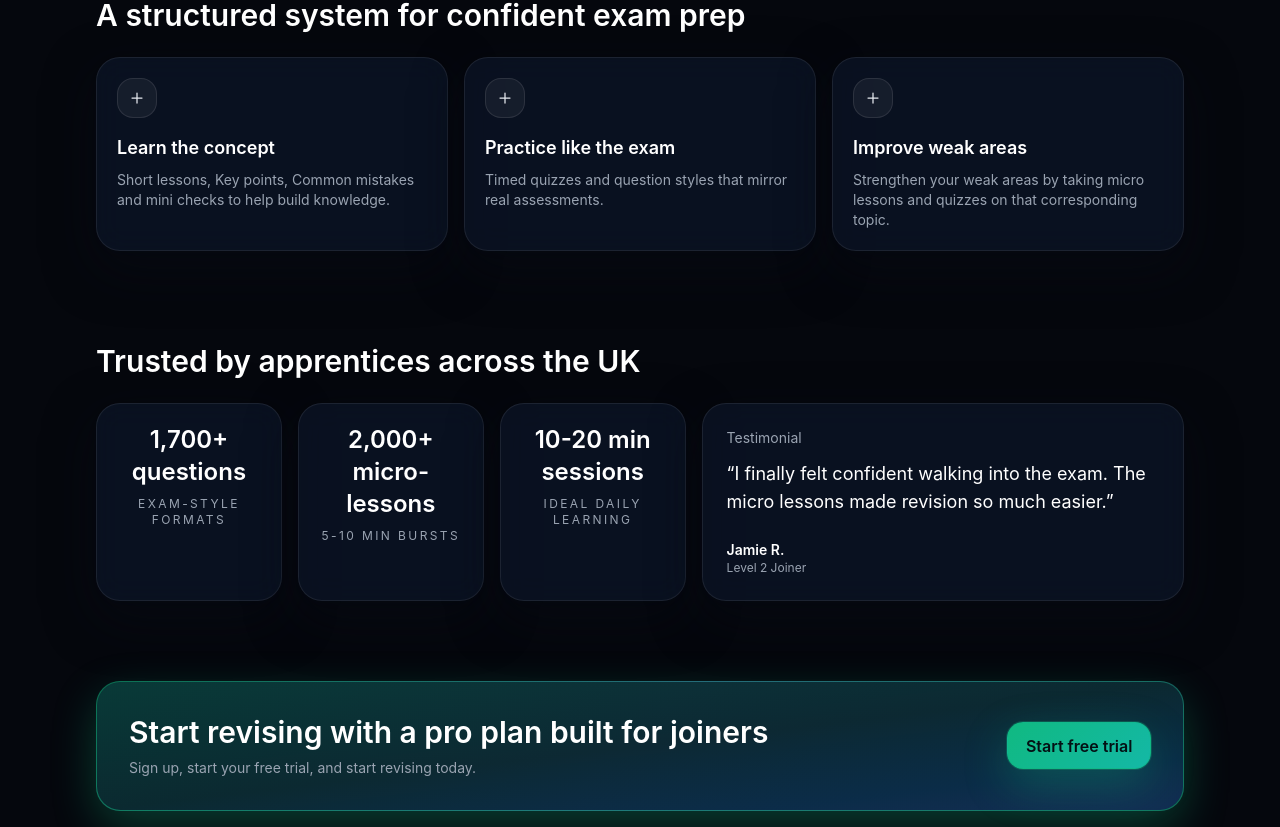
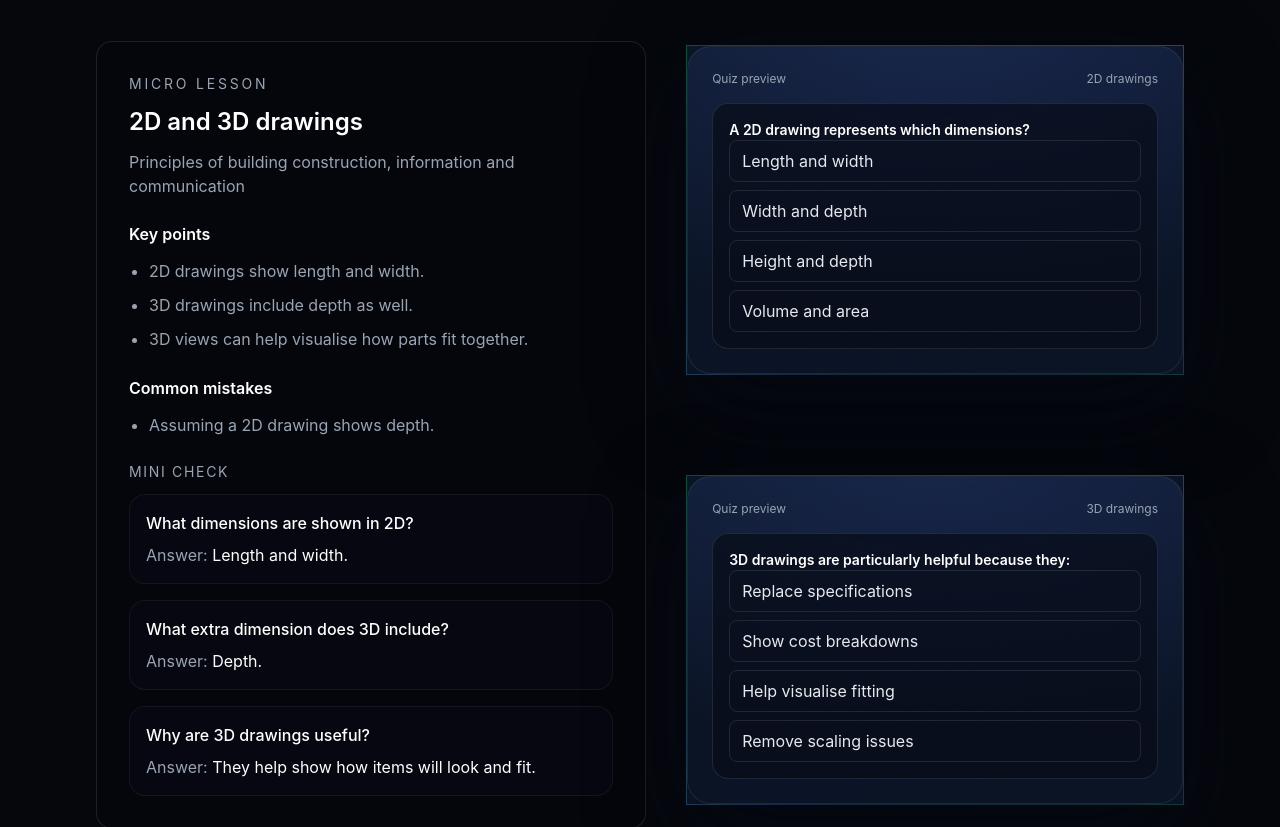
Before and after one commit to Jcooper1901/joinery-theory, a Next.js app: page / in a window 1280 px wide. Shown: the part 714-1541 px from the top of the page. Built offline with nearby package versions, Linux system fonts and the light colour scheme; no server answers.

Commit message:
Adjust homepage hero and equalize lesson/quiz preview heights

```diff
--- a/app/page.tsx
+++ b/app/page.tsx
@@ -2,17 +2,89 @@
 
 import Link from "next/link";
 import Navbar from "@/components/Navbar";
-import { useState } from "react";
+import { useState, useEffect } from "react";
+import { onAuthStateChanged, User } from "firebase/auth";
+import { auth } from "@/lib/firebase";
+import { level1Lessons } from "@/app/micro-lessons/lessons.level1";
 
 export default function Home() {
   const [selected, setSelected] = useState<number | null>(null);
+  const [user, setUser] = useState<User | null>(null);
+  const [authReady, setAuthReady] = useState(false);
+
+  useEffect(() => {
+    const unsub = onAuthStateChanged(auth, (u) => {
+      setUser(u);
+      setAuthReady(true);
+    });
+
+    return () => unsub();
+  }, []);
   const options = [
-    "6–10% moisture content",
-    "12–18% moisture content",
-    "20–24% moisture content",
+    "Length and width",
+    "Width and depth",
+    "Height and depth",
+    "Volume and area",
   ];
   const correctIndex = 0;
   const revealed = selected !== null;
+  const sampleLesson = {
+    id: "types-of-drawings",
+    title: "2D and 3D drawings",
+    topic: "Principles of building construction, information and communication",
+    topicOrder: 1,
+    keywords: ["2D", "3D", "visualisation"],
+    examFocus: [
+      "Recognise the difference between 2D and 3D drawings",
+    ],
+    keyPoints: [
+      "2D drawings show length and width.",
+      "3D drawings include depth as well.",
+      "3D views can help visualise how parts fit together.",
+    ],
+    commonMistakes: [
+      "Assuming a 2D drawing shows depth.",
+    ],
+    miniCheck: [
+      {
+        question: "What dimensions are shown in 2D?",
+        answer: "Length and width.",
+      },
+      {
+        question: "What extra dimension does 3D include?",
+        answer: "Depth.",
+      },
+      {
+        question: "Why are 3D drawings useful?",
+        answer: "They help show how items will look and fit.",
+      },
+    ],
+  };
+
+  const [selected2, setSelected2] = useState<number | null>(null);
+  const options2 = [
+    "Replace specifications",
+    "Show cost breakdowns",
+    "Help visualise fitting",
+    "Remove scaling issues",
+  ];
+  const correctIndex2 = 2;
+  const revealed2 = selected2 !== null;
+  const levels = ["Level 1", "Level 2", "Level 3"];
+  const [levelIndex, setLevelIndex] = useState(0);
+  const [levelVisible, setLevelVisible] = useState(true);
+
+  useEffect(() => {
+    const cycle = setInterval(() => {
+      setLevelVisible(false);
+      setTimeout(() => {
+        setLevelIndex((i) => (i + 1) % levels.length);
+        setLevelVisible(true);
+      }, 500);
+    }, 3000);
+
+    return () => clearInterval(cycle);
+  }, []);
 
   return (
     <div className="relative min-h-screen overflow-hidden bg-[var(--background)] text-[var(--foreground)]">
@@ -24,22 +96,24 @@ export default function Home() {
       <Navbar />
 
       <main className="relative mx-auto flex w-full max-w-6xl flex-col gap-20 px-5 pb-20 pt-32 sm:px-8">
-        <section className="grid items-center gap-10 lg:grid-cols-[1.05fr_0.95fr]">
-          <div className="flex flex-col gap-6">
+        <section className="flex flex-col gap-6">
           <p className="w-fit rounded-full border border-white/10 bg-white/5 px-4 py-1 text-xs uppercase tracking-[0.2em] text-[var(--muted)]">
             Revision that fits your schedule
           </p>
           <h1 className="text-4xl font-semibold leading-tight text-white sm:text-5xl">
-              Pass your joinery theory with structured revision and real exam practice
+            Pass your joinery exams with structured revision and real exam practice
           </h1>
           <p className="text-base text-[var(--muted)] sm:text-lg">
-              Focused revision, exam-style questions, and real-time tracking to
+            Joinery theory erases the time spent reading trade books. With over 2,100 Micro lessons for short, focused, easy revision. Followed by exam-style questions, based on each lesson. with real-time tracking at the end of each mock exam, to
             sharpen weak areas before assessment day.
           </p>
           <div className="flex flex-col gap-3 sm:flex-row">
-              <a className="btn-primary" href="#cta">
+            <Link
+              className="btn-primary"
+              href={authReady && user ? "/account" : "/login"}
+            >
               Get started free
-              </a>
+            </Link>
             <Link className="btn-secondary" href="/micro-lessons">
               Start learning
             </Link>
@@ -55,17 +129,69 @@ export default function Home() {
               Micro lessons
             </span>
           </div>
+          <p className="mt-10 text-lg text-[var(--muted)]">
+            <span className="block font-semibold text-[var(--primary)]">
+              Preview of a micro lesson and quiz question.
+            </span>
+            Learn from a vast collection of micro lessons. When you feel confident, test your knowledge with quizzes that mirror the real exam.
+          </p>
+        </section>
+
+        <section className="grid items-stretch gap-10 lg:grid-cols-[1.05fr_0.95fr]">
+          <div className="flex h-full flex-col">
+            {/* Micro lesson moved here (left column) */}
+            <div className="h-full rounded-[var(--radius-16)] border border-white/10 bg-[rgba(6,8,12,0.6)] p-8">
+              <p className="text-sm uppercase tracking-[0.2em] text-[var(--muted)]">Micro lesson</p>
+              <h3 className="mt-3 text-2xl font-semibold text-white">{sampleLesson.title}</h3>
+              <p className="mt-3 text-base text-[var(--muted)]">{sampleLesson.topic}</p>
+              <div className="mt-6">
+                <p className="text-base font-semibold text-white">Key points</p>
+                <ul className="mt-3 list-disc space-y-2 pl-5 text-base leading-relaxed text-[var(--muted)]">
+                  {sampleLesson.keyPoints.map((kp, idx) => (
+                    <li key={idx}>{kp}</li>
+                  ))}
+                </ul>
               </div>
+
+              {sampleLesson.commonMistakes && sampleLesson.commonMistakes.length > 0 ? (
+                <div className="mt-6">
+                  <p className="text-base font-semibold text-white">Common mistakes</p>
+                  <ul className="mt-3 list-disc space-y-2 pl-5 text-base leading-relaxed text-[var(--muted)]">
+                    {sampleLesson.commonMistakes.map((cm, i) => (
+                      <li key={i}>{cm}</li>
+                    ))}
+                  </ul>
+                </div>
+              ) : null}
+
+              {sampleLesson.miniCheck && sampleLesson.miniCheck.length > 0 ? (
+                <div className="mt-6">
+                  <p className="text-sm uppercase tracking-[0.12em] text-[var(--muted)]">Mini check</p>
+                  <div className="mt-3 grid gap-4">
+                    {sampleLesson.miniCheck.map((mc, i) => (
+                      <div key={i} className="rounded-2xl border border-white/6 bg-[rgba(8,12,24,0.4)] p-4">
+                        <p className="text-base font-medium text-white">{mc.question}</p>
+                        <p className="mt-2 text-base text-[var(--muted)]">Answer: <span className="text-white">{mc.answer}</span></p>
+                      </div>
+                    ))}
+                  </div>
+                </div>
+              ) : null}
+            </div>
+          </div>
+          <div className="pt-0">
+
+            <p className="mt-1 mb-1 text-sm font-semibold text-white"></p>
             <div className="gradient-border">
               <div className="glass-card bg-noise rounded-[var(--radius-24)] p-6 shadow-large">
               <div className="flex items-center justify-between text-xs text-[var(--muted)]">
                 <span>Quiz preview</span>
-                <span>Timber & Moisture</span>
+                <span>2D drawings</span>
               </div>
               <div className="mt-4 space-y-4">
                 <div className="rounded-2xl border border-white/10 bg-[rgba(8,12,24,0.7)] p-4">
                   <p className="text-sm font-semibold text-white">
-                    Which moisture content range is ideal for interior joinery?
+                    A 2D drawing represents which dimensions?
                   </p>
                   <div className="space-y-2">
                     {options.map((option, i) => {
@@ -123,20 +249,102 @@ export default function Home() {
                         </span>
                       ) : (
                         <span className="text-xs font-semibold text-red-300">
-                          Not quite. Interior joinery needs low moisture to
-                          prevent shrinkage.
+                             Not quite. 2D drawings show length and width.
                         </span>
                       )}
                     </div>
                     <p className="mt-2 text-sm text-[var(--foreground)]">
-                      Interior joinery needs a stable, low moisture content to
-                      prevent shrinkage once installed. The safest range is
-                      typically 6-10%.
+                      2D plans show flat information.
                     </p>
                   </div>
                 ) : null}
               </div>
             </div>
+          </div>
+
+          {/* Second quiz preview */}
+          <div className="mt-25 pt-0">
+            <div className="gradient-border">
+              <div className="glass-card bg-noise rounded-[var(--radius-24)] p-6 shadow-large">
+                <div className="flex items-center justify-between text-xs text-[var(--muted)]">
+                  <span>Quiz preview</span>
+                  <span>3D drawings</span>
+                </div>
+                <div className="mt-4 space-y-4">
+                  <div className="rounded-2xl border border-white/10 bg-[rgba(8,12,24,0.7)] p-4">
+                    <p className="text-sm font-semibold text-white">
+                      3D drawings are particularly helpful because they:
+                    </p>
+                    <div className="space-y-2">
+                      {options2.map((option, i) => {
+                        const isCorrect = i === correctIndex2;
+                        const isSelected = selected2 === i;
+                        const base =
+                          "w-full text-left rounded-lg border px-3 py-2 transition disabled:cursor-not-allowed";
+                        const neutral = "border-white/10 hover:border-white/20";
+                        const correct =
+                          "bg-emerald-500/15 border-emerald-400 text-emerald-300";
+                        const wrong = "bg-red-500/10 border-red-400/60 text-red-300";
+                        const wrongSelected =
+                          "bg-red-500/15 border-red-400 text-red-200";
+
+                        const cls = !revealed2
+                          ? `${base} ${neutral}`
+                          : isCorrect
+                            ? `${base} ${correct}`
+                            : isSelected
+                              ? `${base} ${wrongSelected}`
+                              : `${base} ${wrong}`;
+
+                        return (
+                          <button
+                            key={i}
+                            type="button"
+                            disabled={revealed2}
+                            onClick={() => setSelected2(i)}
+                            className={cls}
+                          >
+                            {option}
+                          </button>
+                        );
+                      })}
+                    </div>
+                    {revealed2 ? (
+                      <button
+                        type="button"
+                        onClick={() => setSelected2(null)}
+                        className="text-xs text-[var(--muted)] transition hover:text-white hover:underline"
+                      >
+                        Reset
+                      </button>
+                    ) : null}
+                  </div>
+                  {revealed2 ? (
+                    <div className="rounded-2xl border border-white/10 bg-[rgba(6,12,20,0.8)] p-4">
+                      <div className="flex items-center justify-between">
+                        <p className="text-xs uppercase tracking-[0.2em] text-[var(--muted)]">
+                          Explanation
+                        </p>
+                        {selected2 === correctIndex2 ? (
+                          <span className="text-xs font-semibold text-emerald-300">
+                            Correct
+                          </span>
+                        ) : (
+                          <span className="text-xs font-semibold text-red-300">
+                               Not quite. They help visualise fitting.
+                          </span>
+                        )}
+                      </div>
+                      <p className="mt-2 text-sm text-[var(--foreground)]">
+                        They show how parts look and connect.
+                      </p>
+                    </div>
+                  ) : null}
+                </div>
+              </div>
+            </div>
+          </div>
+
           </div>
         </section>
 
@@ -210,7 +418,7 @@ export default function Home() {
             <div className="grid gap-4 sm:grid-cols-3">
               {[
                 { label: "1,700+ questions", sub: "Exam-style formats" },
-                { label: "2,000+ micro-lessons", sub: "5-10 min bursts" },
+                { label: "2,100+ micro-lessons", sub: "5-10 min bursts" },
                 { label: "10-20 min sessions", sub: "Ideal daily learning" },
               ].map((stat) => (
                 <div key={stat.label} className="glass-card p-5 text-center">
@@ -250,9 +458,12 @@ export default function Home() {
                   Sign up, start your free trial, and start revising today.
                 </p>
               </div>
-              <a className="btn-primary" href="#">
+              <Link
+                className="btn-primary"
+                href={authReady && user ? "/account" : "/login"}
+              >
                 Start free trial
-              </a>
+              </Link>
             </div>
           </div>
         </section>
```
Lines whose indentation alone changed are shown as unchanged.
